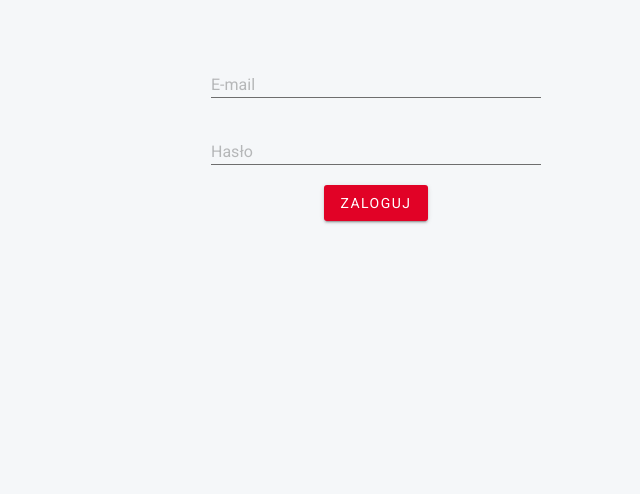
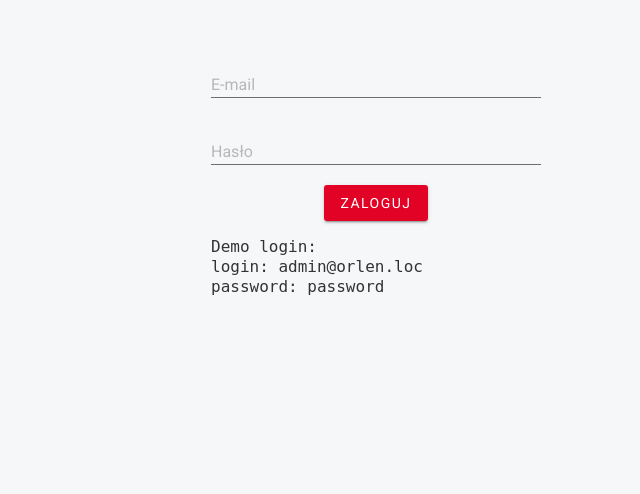
Before and after one commit to piszczek/hackhaton, a Symfony app: template templates/security/login.html.twig in a window 1280 px wide. Shown: the part 302-796 px from the top of the page, without its empty margins (264-904 px from the left). Run offline with Twig, Linux system fonts and the light colour scheme; the template is opened without the code that fills it, so the values that code supplies are empty; some libraries are stand-ins or nearby versions.

Commit message:
add demo copy

```diff
--- a/templates/security/login.html.twig
+++ b/templates/security/login.html.twig
@@ -32,6 +32,11 @@
                         </button>
                     </div>
                 </form>
+                <pre>
+Demo login:
+login: admin@orlen.loc
+password: password
+                </pre>
             </div>
         </div>
     </section>
```
